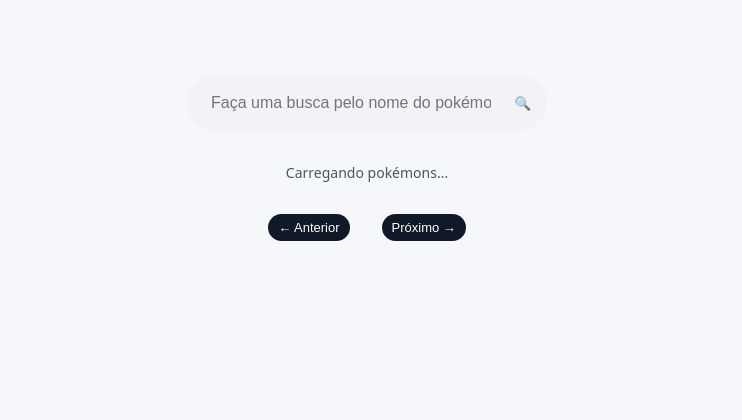
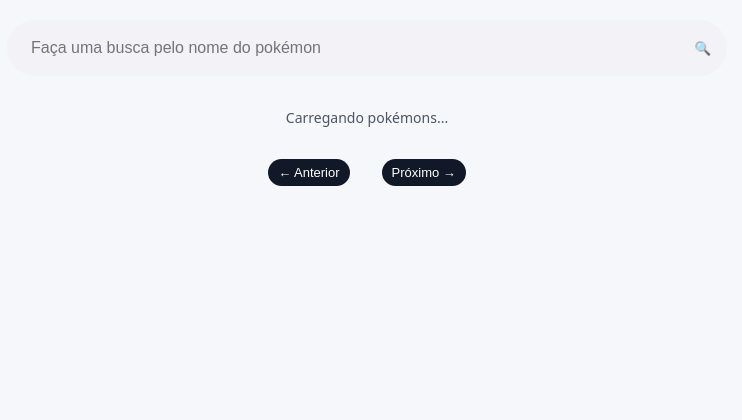
Before and after one commit to lucascypriano/pokemon, a Django app: page / in a window 1280 px wide. Shown: the part 353-773 px from the top of the page, without its empty margins (273-1015 px from the left). Run offline with Django 5.2, Linux system fonts and the light colour scheme.

```diff
--- a/pokedex/static/css/layout.css
+++ b/pokedex/static/css/layout.css
@@ -2,7 +2,8 @@
 .search-wrapper {
   display: flex;
   justify-content: center;
-  margin-top: 56px;
+  width: 100%;
+  margin-top: 01px;   /* mais próximo do cabeçalho */
   margin-bottom: 16px;
 }
 
```
